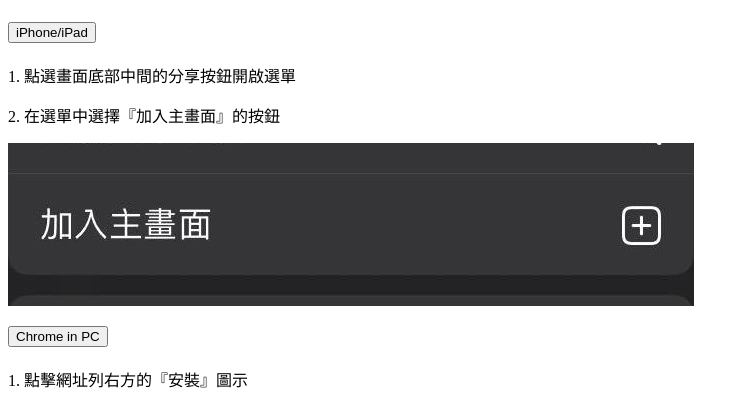
After one commit to tobiichi3227/TNFSH-Scoreboard, a Python web app: template src/static/template/pwa-installation-guide.html in a window 1280 px wide. The commit adds this page. Shown: the part 1215-1619 px from the top of the page, without its empty margins (0-749 px from the left). Run offline with Jinja, Linux system fonts and the light colour scheme; the template is opened without the code that fills it, so the values that code supplies are empty.

Commit message:
feat: pwa installation guide
ref #20

```diff
--- a/src/handlers/index.py
+++ b/src/handlers/index.py
@@ -17,3 +17,8 @@ class InfoHandler(RequestHandler):
     @reqenv
     async def get(self):
         await self.render("info.html")
+
+class PWAInstallationHandler(RequestHandler):
+    @reqenv
+    async def get(self):
+        await self.render("pwa-installation-guide.html")
--- a/src/routers.py
+++ b/src/routers.py
@@ -1,4 +1,4 @@
-from handlers.index import IndexHandler, AboutHandler, InfoHandler
+from handlers.index import IndexHandler, AboutHandler, InfoHandler, PWAInstallationHandler
 from handlers.login import LoginHandler, ValidateHandler
 from handlers.resetpw import ResetPasswordHandler
 from handlers.exam import ExamHandler
@@ -15,6 +15,7 @@ def get_routers():
         ("/info", InfoHandler),
         # ('/news'),
         ("/about", AboutHandler),
+        ("/installation", PWAInstallationHandler),
 
         ("/login", LoginHandler),
         ("/validate", ValidateHandler),
--- /dev/null
+++ b/src/static/template/pwa-installation-guide.html
@@ -0,0 +1,60 @@
+<div class="my-2">
+    <h2 class="text-center">PWA安裝教學</h2>
+    <div class="accordion" id="accordionExample">
+        <div class="accordion-item">
+            <h2 class="accordion-header" id="headingOne">
+                <button class="accordion-button collapsed" type="button" data-bs-toggle="collapse" data-bs-target="#collapseOne"
+                    aria-expanded="false" aria-controls="collapseOne">
+                    Android
+                </button>
+            </h2>
+            <div id="collapseOne" class="accordion-collapse collapse" aria-labelledby="headingOne"
+                data-bs-parent="#accordionExample">
+                <div class="accordion-body">
+                    <h2>Chrome</h2>
+                    <p>1. 點擊畫面右上角的選單</p>
+                    <img class="img-fluid" src="/board/src/pictures/chrome-android-1.png" alt="">
+                    <p>2. 在選單中選擇『安裝應用程式』的按鈕</p>
+                    <img class="img-fluid" src="/board/src/pictures/chrome-android-2.png" alt="">
+
+                    <h2 class="my-2">Edge</h2>
+                    <img class="img-fluid" src="/board/src/pictures/edge-android-1.png" alt="">
+                    <img class="img-fluid" src="/board/src/pictures/edge-android-2.png" alt="">
+                </div>
+            </div>
+        </div>
+
+        <div class="accordion-item">
+            <h2 class="accordion-header" id="headingTwo">
+                <button class="accordion-button collapsed" type="button" data-bs-toggle="collapse"
+                    data-bs-target="#collapseTwo" aria-expanded="false" aria-controls="collapseTwo">
+                    iPhone/iPad
+                </button>
+            </h2>
+            <div id="collapseTwo" class="accordion-collapse collapse" aria-labelledby="headingTwo"
+                data-bs-parent="#accordionExample">
+                <div class="accordion-body">
+                    <p>1. 點選畫面底部中間的分享按鈕開啟選單</p>
+                    <p>2. 在選單中選擇『加入主畫面』的按鈕</p>
+                    <img class="img-fluid" src="/board/src/pictures/iphone-safari.jpg" alt="">
+                </div>
+            </div>
+        </div>
+
+        <div class="accordion-item">
+            <h2 class="accordion-header" id="headingThree">
+                <button class="accordion-button collapsed" type="button" data-bs-toggle="collapse"
+                    data-bs-target="#collapseThree" aria-expanded="false" aria-controls="collapseThree">
+                    Chrome in PC
+                </button>
+            </h2>
+            <div id="collapseThree" class="accordion-collapse collapse" aria-labelledby="headingThree"
+                data-bs-parent="#accordionExample">
+                <div class="accordion-body">
+                    <p>1. 點擊網址列右方的『安裝』圖示</p>
+                    <img class="img-fluid" src="/board/src/pictures/chrome-pc.png" alt="">
+                </div>
+            </div>
+        </div>
+    </div>
+</div>
```
Also changed, not shown: src/static/template/index.html (+8 -1 lines), src/handlers/installation.py (added), src/static/pictures/iphone-safari.jpg (added).
